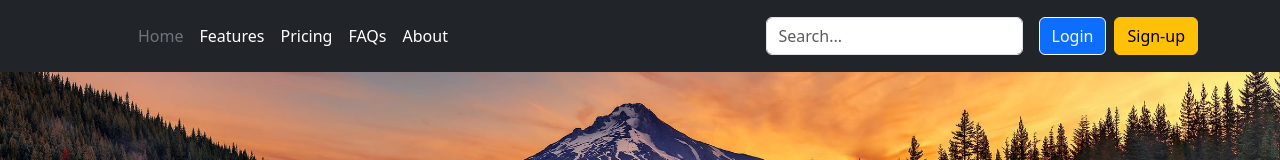
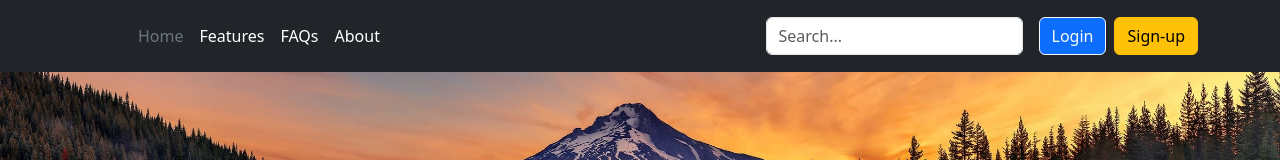
Before and after one commit to Sekkos03/stbsa_hiof, a React (Create React App) app in the folder software/frontend/: page / in a window 1280 px wide. Shown: the top 160 px of the page. Built offline with nearby package versions, Linux system fonts and the light colour scheme.

Commit message:
fjernet pricing fra Header

```diff
--- a/software/frontend/src/components/header/Header.js
+++ b/software/frontend/src/components/header/Header.js
@@ -14,7 +14,6 @@ function Header() {
                     <ul className="nav col-12 col-lg-auto me-lg-auto mb-2 justify-content-center mb-md-0">
                         <li><a href="#" className="nav-link px-2 text-secondary">Home</a></li>
                         <li><a href="#" className="nav-link px-2 text-white">Features</a></li>
-                        <li><a href="#" className="nav-link px-2 text-white">Pricing</a></li>
                         <li><a href="#" className="nav-link px-2 text-white">FAQs</a></li>
                         <li><a href="#" className="nav-link px-2 text-white">About</a></li>
                     </ul>
```
